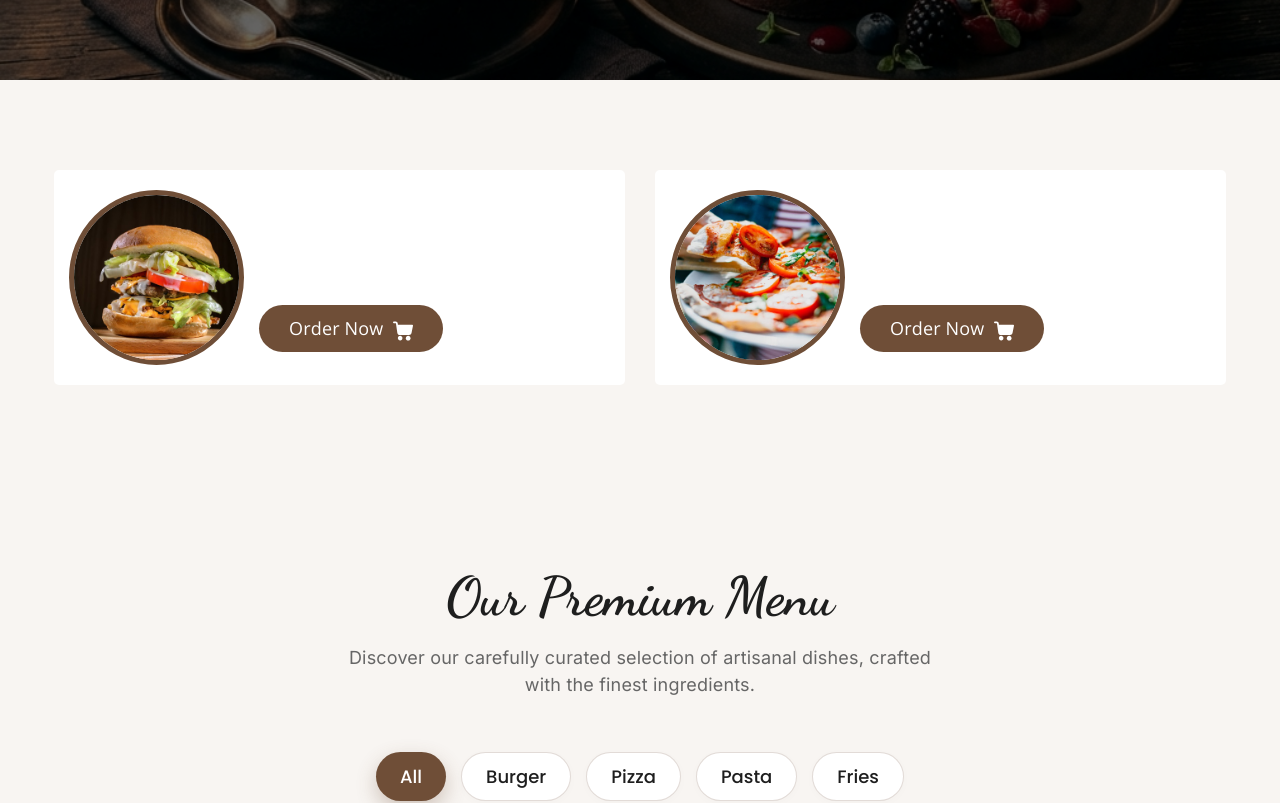
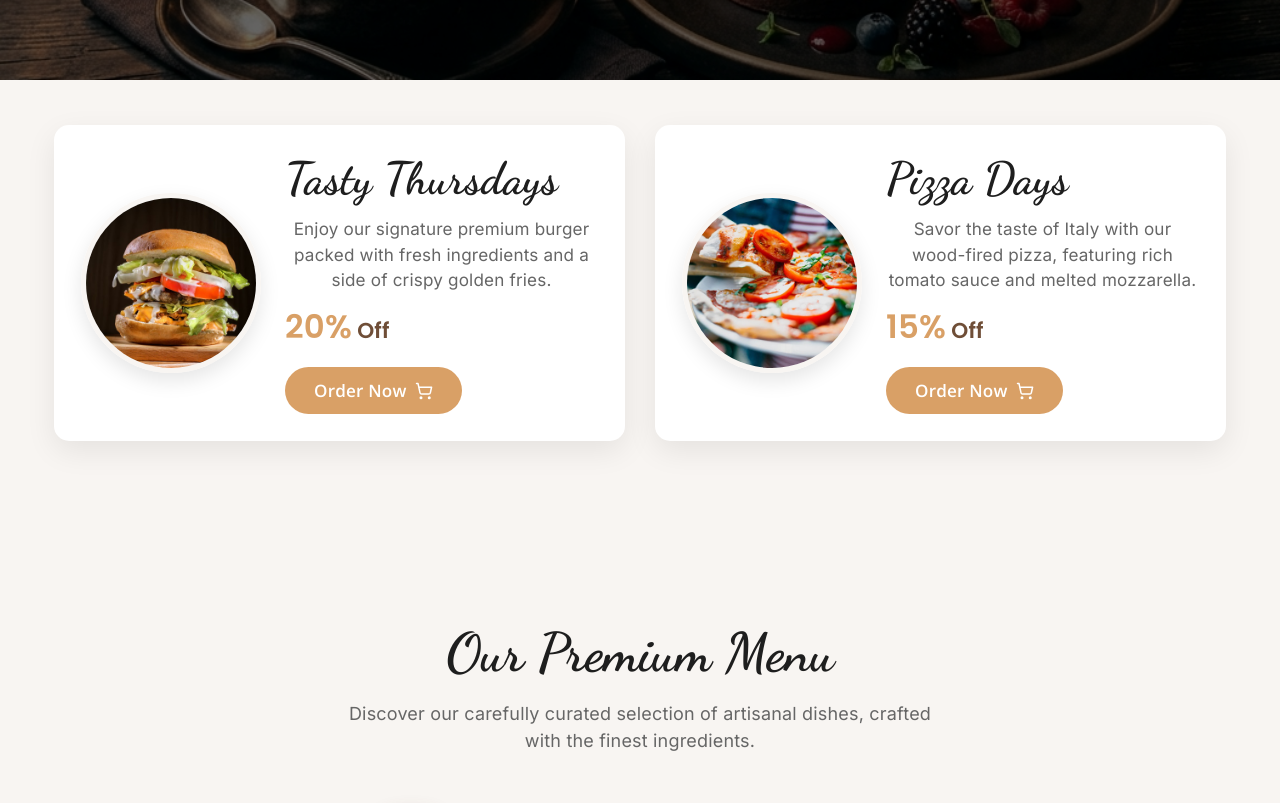
Before and after one commit to Navin8491/Taesthub, a React (Vite) app: page / in a window 1280 px wide. Shown: the part 720-1523 px from the top of the page. Built offline with nearby package versions, Linux system fonts and the light colour scheme; the HTML template or start-up script is replaced by a standard one.

Commit message:
Fix Read More button, navbar visibility, and offer section layout

```diff
--- a/src/components/layout/Navbar.jsx
+++ b/src/components/layout/Navbar.jsx
@@ -55,12 +55,12 @@ const Navbar = () => {
       width: '100%',
       zIndex: 1000,
       transition: 'all 0.3s ease-in-out',
-      background: isScrolled ? 'rgba(30, 30, 30, 0.85)' : 'transparent',
-      backdropFilter: isScrolled ? 'blur(10px)' : 'none',
-      WebkitBackdropFilter: isScrolled ? 'blur(10px)' : 'none',
-      boxShadow: isScrolled ? '0 4px 30px rgba(0, 0, 0, 0.1)' : 'none',
-      borderBottom: isScrolled ? '1px solid rgba(255, 255, 255, 0.05)' : '1px solid transparent',
-      padding: isScrolled ? '10px 0' : '20px 0'
+      background: (isScrolled || location.pathname !== '/') ? 'rgba(111, 78, 55, 0.85)' : 'transparent',
+      backdropFilter: (isScrolled || location.pathname !== '/') ? 'blur(12px)' : 'none',
+      WebkitBackdropFilter: (isScrolled || location.pathname !== '/') ? 'blur(12px)' : 'none',
+      boxShadow: (isScrolled || location.pathname !== '/') ? '0 4px 30px rgba(0, 0, 0, 0.15)' : 'none',
+      borderBottom: (isScrolled || location.pathname !== '/') ? '1px solid rgba(255, 255, 255, 0.1)' : '1px solid transparent',
+      padding: (isScrolled || location.pathname !== '/') ? '12px 0' : '20px 0'
     }}>
       <div style={{ maxWidth: '1400px', margin: '0 auto', padding: '0 24px', display: 'flex', alignItems: 'center', justifyContent: 'space-between' }}>
 
--- a/src/components/sections/OfferSection.jsx
+++ b/src/components/sections/OfferSection.jsx
@@ -2,7 +2,7 @@ import { useState, useEffect, useRef } from 'react';
 import { Link } from 'react-router-dom';
 import { motion, AnimatePresence } from 'framer-motion';
 import { useCart } from '../../context/CartContext';
-import { CheckCircle2 } from 'lucide-react';
+import { CheckCircle2, ShoppingCart } from 'lucide-react';
 import gsap from 'gsap';
 import { ScrollTrigger } from 'gsap/ScrollTrigger';
 
@@ -50,74 +50,63 @@ const OfferSection = () => {
         <div className="container-fluid px-4 px-lg-5">
           <div className="row">
             <div className="col-md-6 offer-box" style={{ opacity: 0 }}>
-              <motion.div className="box " whileHover={{ scale: 1.02 }} transition={{ type: 'spring', stiffness: 300 }}>
-                <div className="img-box">
+              <motion.div
+                className="d-flex flex-column flex-xl-row align-items-center p-4 bg-white"
+                style={{ borderRadius: '15px', boxShadow: '0 10px 30px rgba(0,0,0,0.08)', gap: '24px', height: '100%' }}
+                whileHover={{ scale: 1.02, boxShadow: '0 15px 35px rgba(0,0,0,0.12)' }}
+                transition={{ type: 'spring', stiffness: 300 }}
+              >
+                <div style={{ width: '180px', height: '180px', flexShrink: 0, borderRadius: '50%', overflow: 'hidden', border: '5px solid #F8F5F2', boxShadow: '0 8px 20px rgba(0,0,0,0.1)' }}>
                   <img src="/images/o1.jpg" alt="Tasty Thursdays" loading="lazy" decoding="async" style={{
                     width: '100%',
                     height: '100%',
                     objectFit: 'cover',
                     transition: 'transform 0.6s cubic-bezier(0.33, 1, 0.68, 1)'
-                  }} />
+                  }} onMouseEnter={(e) => e.currentTarget.style.transform = 'scale(1.1)'} onMouseLeave={(e) => e.currentTarget.style.transform = 'scale(1)'} />
                 </div>
-                <div className="detail-box">
-                  <h5>
+                <div className="d-flex flex-column align-items-xl-start align-items-center text-center text-xl-start">
+                  <h5 style={{ fontFamily: "'Dancing Script', cursive", fontSize: '2.5rem', color: '#1E1E1E', margin: 0, fontWeight: 'bold' }}>
                     Tasty Thursdays
                   </h5>
-                  <h6>
-                    <span>20%</span> Off
+                  <p style={{ fontFamily: "'Inter', sans-serif", fontSize: '0.95rem', color: '#666', margin: '10px 0 15px 0', lineHeight: 1.5 }}>
+                    Enjoy our signature premium burger packed with fresh ingredients and a side of crispy golden fries.
+                  </p>
+                  <h6 style={{ fontFamily: "'Poppins', sans-serif", fontSize: '1.2rem', color: '#6F4E37', fontWeight: 600, margin: '0 0 20px 0' }}>
+                    <span style={{ fontSize: '1.8rem', color: '#D9A066' }}>20%</span> Off
                   </h6>
-                  <a href="#" onClick={(e) => { e.preventDefault(); handleAddToCart({ id: 'o1', name: 'Tasty Thursdays Burger', price: 12, category: 'burger', image: '/images/o1.jpg' }); }}>
-                    Order Now <svg version="1.1" id="Capa_1" xmlns="http://www.w3.org/2000/svg" xmlnsXlink="http://www.w3.org/1999/xlink" x="0px" y="0px" viewBox="0 0 456.029 456.029" style={{ enableBackground: 'new 0 0 456.029 456.029' }} xmlSpace="preserve">
-                      <g>
-                        <g>
-                          <path d="M345.6,338.862c-29.184,0-53.248,23.552-53.248,53.248c0,29.184,23.552,53.248,53.248,53.248 c29.184,0,53.248-23.552,53.248-53.248C398.336,362.926,374.784,338.862,345.6,338.862z" />
-                        </g>
-                      </g>
-                      <g>
-                        <g>
-                          <path d="M439.296,84.91c-1.024,0-2.56-0.512-4.096-0.512H112.64l-5.12-34.304C104.448,27.566,84.992,10.67,61.952,10.67H20.48 C9.216,10.67,0,19.886,0,31.15c0,11.264,9.216,20.48,20.48,20.48h41.472c2.56,0,4.608,2.048,5.12,4.608l31.744,216.064 c4.096,27.136,27.648,47.616,55.296,47.616h212.992c26.624,0,49.664-18.944,55.296-45.056l33.28-166.4 C457.728,97.71,450.56,86.958,439.296,84.91z" />
-                        </g>
-                      </g>
-                      <g>
-                        <g>
-                          <path d="M215.04,389.55c-1.024-28.16-24.576-50.688-52.736-50.688c-29.696,1.536-52.224,26.112-51.2,55.296 c1.024,28.16,24.064,50.688,52.224,50.688h1.024C193.536,443.31,216.576,418.734,215.04,389.55z" />
-                        </g>
-                      </g>
-                    </svg>
+                  <a href="#" onClick={(e) => { e.preventDefault(); handleAddToCart({ id: 'o1', name: 'Tasty Thursdays Burger', price: 12, category: 'burger', image: '/images/o1.jpg' }); }} className="btn" style={{ backgroundColor: '#D9A066', color: '#fff', borderRadius: '45px', padding: '10px 28px', fontWeight: 600, fontSize: '0.95rem', display: 'inline-flex', alignItems: 'center', gap: '8px', transition: 'all 0.3s ease' }} onMouseEnter={(e) => { e.currentTarget.style.backgroundColor = '#6F4E37'; e.currentTarget.style.transform = 'translateY(-2px)'; }} onMouseLeave={(e) => { e.currentTarget.style.backgroundColor = '#D9A066'; e.currentTarget.style.transform = 'translateY(0)'; }}>
+                    Order Now <ShoppingCart size={18} />
                   </a>
                 </div>
               </motion.div>
             </div>
             <div className="col-md-6 offer-box" style={{ opacity: 0 }}>
-              <motion.div className="box " whileHover={{ scale: 1.02 }} transition={{ type: 'spring', stiffness: 300 }}>
-                <div className="img-box">
-                  <img src="/images/o2.jpg" alt="" />
+              <motion.div
+                className="d-flex flex-column flex-xl-row align-items-center p-4 bg-white"
+                style={{ borderRadius: '15px', boxShadow: '0 10px 30px rgba(0,0,0,0.08)', gap: '24px', height: '100%' }}
+                whileHover={{ scale: 1.02, boxShadow: '0 15px 35px rgba(0,0,0,0.12)' }}
+                transition={{ type: 'spring', stiffness: 300 }}
+              >
+                <div style={{ width: '180px', height: '180px', flexShrink: 0, borderRadius: '50%', overflow: 'hidden', border: '5px solid #F8F5F2', boxShadow: '0 8px 20px rgba(0,0,0,0.1)' }}>
+                  <img src="/images/o2.jpg" alt="Pizza Days" loading="lazy" decoding="async" style={{
+                    width: '100%',
+                    height: '100%',
+                    objectFit: 'cover',
+                    transition: 'transform 0.6s cubic-bezier(0.33, 1, 0.68, 1)'
+                  }} onMouseEnter={(e) => e.currentTarget.style.transform = 'scale(1.1)'} onMouseLeave={(e) => e.currentTarget.style.transform = 'scale(1)'} />
                 </div>
-                <div className="detail-box">
-                  <h5>
+                <div className="d-flex flex-column align-items-xl-start align-items-center text-center text-xl-start">
+                  <h5 style={{ fontFamily: "'Dancing Script', cursive", fontSize: '2.5rem', color: '#1E1E1E', margin: 0, fontWeight: 'bold' }}>
                     Pizza Days
                   </h5>
-                  <h6>
-                    <span>15%</span> Off
+                  <p style={{ fontFamily: "'Inter', sans-serif", fontSize: '0.95rem', color: '#666', margin: '10px 0 15px 0', lineHeight: 1.5 }}>
+                    Savor the taste of Italy with our wood-fired pizza, featuring rich tomato sauce and melted mozzarella.
+                  </p>
+                  <h6 style={{ fontFamily: "'Poppins', sans-serif", fontSize: '1.2rem', color: '#6F4E37', fontWeight: 600, margin: '0 0 20px 0' }}>
+                    <span style={{ fontSize: '1.8rem', color: '#D9A066' }}>15%</span> Off
                   </h6>
-                  <a href="#" onClick={(e) => { e.preventDefault(); handleAddToCart({ id: 'o2', name: 'Pizza Days Special', price: 15, category: 'pizza', image: '/images/o2.jpg' }); }}>
-                    Order Now <svg version="1.1" id="Capa_1" xmlns="http://www.w3.org/2000/svg" xmlnsXlink="http://www.w3.org/1999/xlink" x="0px" y="0px" viewBox="0 0 456.029 456.029" style={{ enableBackground: 'new 0 0 456.029 456.029' }} xmlSpace="preserve">
-                      <g>
-                        <g>
-                          <path d="M345.6,338.862c-29.184,0-53.248,23.552-53.248,53.248c0,29.184,23.552,53.248,53.248,53.248 c29.184,0,53.248-23.552,53.248-53.248C398.336,362.926,374.784,338.862,345.6,338.862z" />
-                        </g>
-                      </g>
-                      <g>
-                        <g>
-                          <path d="M439.296,84.91c-1.024,0-2.56-0.512-4.096-0.512H112.64l-5.12-34.304C104.448,27.566,84.992,10.67,61.952,10.67H20.48 C9.216,10.67,0,19.886,0,31.15c0,11.264,9.216,20.48,20.48,20.48h41.472c2.56,0,4.608,2.048,5.12,4.608l31.744,216.064 c4.096,27.136,27.648,47.616,55.296,47.616h212.992c26.624,0,49.664-18.944,55.296-45.056l33.28-166.4 C457.728,97.71,450.56,86.958,439.296,84.91z" />
-                        </g>
-                      </g>
-                      <g>
-                        <g>
-                          <path d="M215.04,389.55c-1.024-28.16-24.576-50.688-52.736-50.688c-29.696,1.536-52.224,26.112-51.2,55.296 c1.024,28.16,24.064,50.688,52.224,50.688h1.024C193.536,443.31,216.576,418.734,215.04,389.55z" />
-                        </g>
-                      </g>
-                    </svg>
+                  <a href="#" onClick={(e) => { e.preventDefault(); handleAddToCart({ id: 'o2', name: 'Pizza Days Special', price: 15, category: 'pizza', image: '/images/o2.jpg' }); }} className="btn" style={{ backgroundColor: '#D9A066', color: '#fff', borderRadius: '45px', padding: '10px 28px', fontWeight: 600, fontSize: '0.95rem', display: 'inline-flex', alignItems: 'center', gap: '8px', transition: 'all 0.3s ease' }} onMouseEnter={(e) => { e.currentTarget.style.backgroundColor = '#6F4E37'; e.currentTarget.style.transform = 'translateY(-2px)'; }} onMouseLeave={(e) => { e.currentTarget.style.backgroundColor = '#D9A066'; e.currentTarget.style.transform = 'translateY(0)'; }}>
+                    Order Now <ShoppingCart size={18} />
                   </a>
                 </div>
               </motion.div>
```
Also changed, not shown: src/components/sections/AboutSection.jsx (+51 -18 lines).
